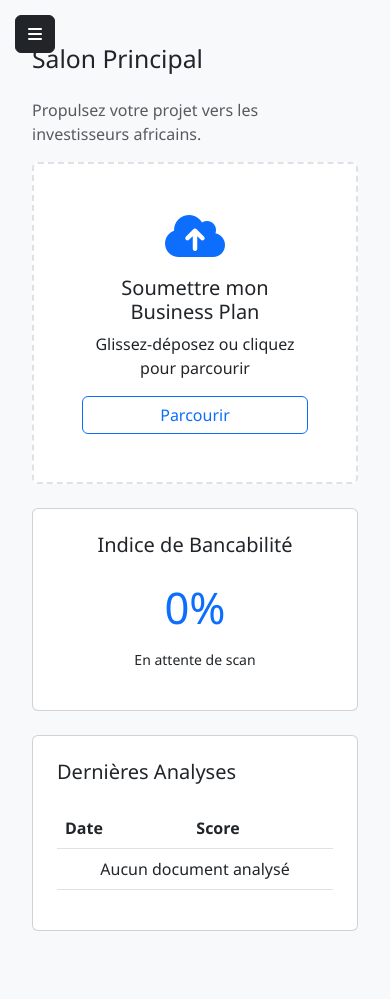
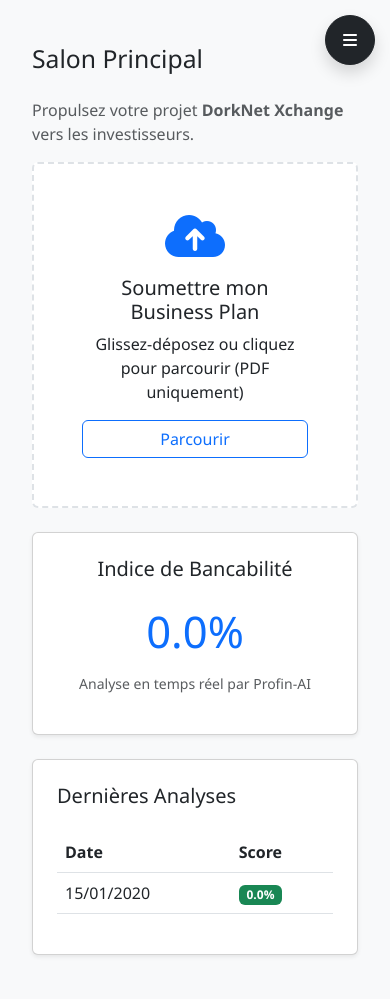
Before and after one commit to enochnumbi062-gif/PROFIN-AI-, a Flask app: page /dashboard in a window 390 px wide. Before the commit the page ends 931 px from the top, so only its background shows below. Run offline with Flask 3, Linux system fonts and the light colour scheme; a user stored in the database is signed in; tables that the repository leaves empty hold one stand-in row (values such as "Sample post").

Commit message:
Update dashboard.html

```diff
--- a/templates/dashboard.html
+++ b/templates/dashboard.html
@@ -8,7 +8,7 @@
     <link rel="stylesheet" href="https://cdnjs.cloudflare.com/ajax/libs/font-awesome/6.0.0/css/all.min.css">
     <style>
         :root { --sidebar-width: 280px; }
-        body { background-color: #f8f9fa; font-family: 'Segoe UI', Tahoma, Geneva, Verdana, sans-serif; }
+        body { background-color: #f8f9fa; font-family: 'Segoe UI', Tahoma, Geneva, Verdana, sans-serif; overflow-x: hidden; }
 
         /* Sidebar Styles */
         #sidebar {
@@ -32,6 +32,7 @@
             margin-left: var(--sidebar-width);
             transition: all 0.3s;
             padding: 20px;
+            width: 100%;
         }
 
         .nav-link { color: rgba(255,255,255,0.8); margin: 10px 0; border-radius: 5px; }
@@ -40,18 +41,25 @@
         .profile-section { padding: 30px 20px; text-align: center; border-bottom: 1px solid #3e4f5f; }
         .avatar-circle { width: 80px; height: 80px; background: #3498db; border-radius: 50%; display: flex; align-items: center; justify-content: center; margin: 0 auto 15px; font-size: 30px; font-weight: bold; }
 
-        .btn-donate { background: #e67e22; border: none; font-weight: bold; }
+        .btn-donate { background: #e67e22; border: none; font-weight: bold; color: white; }
+
+        /* Zone d'Upload Stylisée */
+        .border-dashed {
+            border: 2px dashed #dee2e6;
+            transition: all 0.3s ease;
+            cursor: pointer;
+            background: white;
+        }
+        .border-dashed:hover { border-color: #3498db; background: #f1f9ff; }
 
         /* Bouton Menu Mobile */
-        #menuToggle { display: none; }
-        @media (max-width: 992px) {
-            #menuToggle { display: block; position: fixed; top: 15px; left: 15px; z-index: 1100; }
-        }
+        #menuToggle { display: none; position: fixed; top: 15px; right: 15px; z-index: 1100; border-radius: 50%; width: 50px; height: 50px; }
+        @media (max-width: 992px) { #menuToggle { display: block; } }
     </style>
 </head>
 <body>
 
-    <button id="menuToggle" class="btn btn-dark">
+    <button id="menuToggle" class="btn btn-dark shadow">
         <i class="fas fa-bars"></i>
     </button>
 
@@ -67,39 +75,56 @@
                 <li class="nav-item"><a class="nav-link active" href="#"><i class="fas fa-home me-2"></i> Accueil</a></li>
                 <li class="nav-item"><a class="nav-link" href="#"><i class="fas fa-user me-2"></i> Mon Profil</a></li>
                 <li class="nav-item"><a class="nav-link" href="#"><i class="fas fa-file-alt me-2"></i> Mes Documents</a></li>
-                <li class="nav-item mt-4"><button class="btn btn-donate w-100"><i class="fas fa-heart me-2"></i> Faire un don</button></li>
-                <li class="nav-item mt-5"><a class="nav-link text-danger" href="{{ url_for('logout') }}"><i class="fas fa-sign-out-alt me-2"></i> Déconnexion</a></li>
+                <li class="nav-item mt-4">
+                    <button class="btn btn-donate w-100"><i class="fas fa-heart me-2"></i> Faire un don</button>
+                </li>
+                <li class="nav-item mt-5">
+                    <a class="nav-link text-danger" href="{{ url_for('logout') }}"><i class="fas fa-sign-out-alt me-2"></i> Déconnexion</a>
+                </li>
             </ul>
         </nav>
 
-        <main id="content" class="w-100">
+        <main id="content">
             <div class="container-fluid">
                 <h2 class="mb-4 mt-4">Salon Principal</h2>
-                <p class="text-muted">Propulsez votre projet vers les investisseurs africains.</p>
+                <p class="text-muted">Propulsez votre projet <strong>DorkNet Xchange</strong> vers les investisseurs.</p>
 
-                <div class="card mb-4 border-dashed p-5 text-center" style="border: 2px dashed #dee2e6;">
+                <div class="card mb-4 border-dashed p-5 text-center" id="dropZone">
                     <i class="fas fa-cloud-upload-alt fa-3x mb-3 text-primary"></i>
                     <h5>Soumettre mon Business Plan</h5>
-                    <p>Glissez-déposez ou cliquez pour parcourir</p>
-                    <input type="file" class="d-none" id="fileInput">
+                    <p>Glissez-déposez ou cliquez pour parcourir (PDF uniquement)</p>
+                    <input type="file" class="d-none" id="fileInput" accept="application/pdf">
                     <button class="btn btn-outline-primary" onclick="document.getElementById('fileInput').click()">Parcourir</button>
                 </div>
 
                 <div class="row">
                     <div class="col-md-6 mb-4">
-                        <div class="card p-4 text-center">
+                        <div class="card p-4 text-center shadow-sm">
                             <h5>Indice de Bancabilité</h5>
-                            <div class="display-1 text-primary my-3">0%</div>
-                            <p class="small">En attente de scan</p>
+                            <div class="display-1 text-primary my-3">
+                                {% if plans %}{{ plans[0].score_bancabilite }}%{% else %}0%{% endif %}
+                            </div>
+                            <p class="small text-muted">Analyse en temps réel par Profin-AI</p>
                         </div>
                     </div>
                     <div class="col-md-6 mb-4">
-                        <div class="card p-4">
+                        <div class="card p-4 shadow-sm">
                             <h5>Dernières Analyses</h5>
-                            <table class="table table-hover mt-3">
-                                <thead><tr><th>Date</th><th>Score</th></tr></thead>
-                                <tbody><tr><td colspan="2" class="text-center">Aucun document analysé</td></tr></tbody>
-                            </table>
+                            <div class="table-responsive">
+                                <table class="table table-hover mt-3">
+                                    <thead><tr><th>Date</th><th>Score</th></tr></thead>
+                                    <tbody>
+                                        {% for plan in plans %}
+                                        <tr>
+                                            <td>{{ plan.date_scan.strftime('%d/%m/%Y') }}</td>
+                                            <td><span class="badge bg-success">{{ plan.score_bancabilite }}%</span></td>
+                                        </tr>
+                                        {% else %}
+                                        <tr><td colspan="2" class="text-center text-muted">Aucun document analysé</td></tr>
+                                        {% endfor %}
+                                    </tbody>
+                                </table>
+                            </div>
                         </div>
                     </div>
                 </div>
@@ -108,8 +133,67 @@
     </div>
 
     <script>
+        // 1. Gestion du Menu Pivotant
         document.getElementById('menuToggle').addEventListener('click', function() {
             document.getElementById('sidebar').classList.toggle('active');
+        });
+
+        // 2. Logique d'Upload AJAX
+        function uploadFile(file) {
+            if (!file) return;
+
+            let formData = new FormData();
+            formData.append('file', file);
+
+            // Interface de chargement
+            const scoreDisplay = document.querySelector('.display-1');
+            const originalText = scoreDisplay.innerText;
+            scoreDisplay.innerText = "...";
+
+            fetch('/upload', {
+                method: 'POST',
+                body: formData
+            })
+            .then(response => response.json())
+            .then(data => {
+                if (data.success) {
+                    scoreDisplay.innerText = data.score + "%";
+                    alert("✅ Analyse réussie ! Votre score est de " + data.score + "%");
+                    location.reload();
+                } else {
+                    scoreDisplay.innerText = originalText;
+                    alert("❌ Erreur : " + data.error);
+                }
+            })
+            .catch(error => {
+                scoreDisplay.innerText = originalText;
+                console.error('Erreur:', error);
+                alert("Le serveur n'a pas pu traiter le fichier.");
+            });
+        }
+
+        // Événement clic bouton
+        document.getElementById('fileInput').addEventListener('change', function() {
+            if (this.files[0]) uploadFile(this.files[0]);
+        });
+
+        // Événements Drag & Drop
+        const dropZone = document.getElementById('dropZone');
+
+        ['dragenter', 'dragover', 'dragleave', 'drop'].forEach(eventName => {
+            dropZone.addEventListener(eventName, e => {
+                e.preventDefault();
+                e.stopPropagation();
+            }, false);
+        });
+
+        dropZone.addEventListener('dragover', () => { dropZone.style.background = "#f1f9ff"; });
+        dropZone.addEventListener('dragleave', () => { dropZone.style.background = "white"; });
+
+        dropZone.addEventListener('drop', (e) => {
+            dropZone.style.background = "white";
+            const files = e.dataTransfer.files;
+            if (files.length > 0) uploadFile(files[0]);
         });
     </script>
 </body>
```
